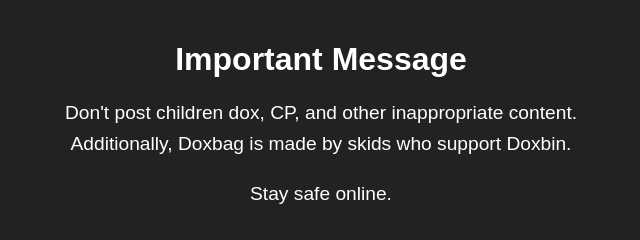
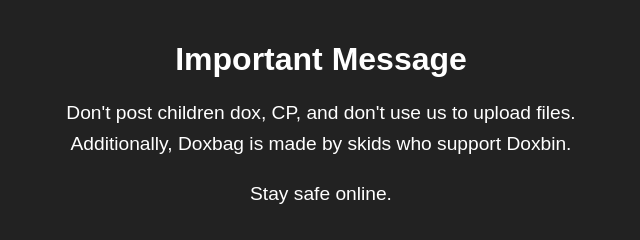
Before and after one commit to SecretProvider/doxbag.github.io, a plain HTML site: page tos.html in a window 1280 px wide. Shown: the top 240 px of the page, 319-959 px from the left. Drawn offline with Linux system fonts and the light colour scheme.

Commit message:
Update tos.html

```diff
--- a/tos.html
+++ b/tos.html
@@ -42,7 +42,7 @@
 <body>
     <div class="container">
         <h1>Important Message</h1>
-        <p>Don't post children dox, CP, and other inappropriate content. Additionally, Doxbag is made by skids who support Doxbin.</p>
+        <p>Don't post children dox, CP, and don't use us to upload files. Additionally, Doxbag is made by skids who support Doxbin.</p>
         <p>Stay safe online.</p>
         <a href="https://secretprovider.github.io/doxbag.github.io/" class="back-button">Go Back</a>
     </div>
```
